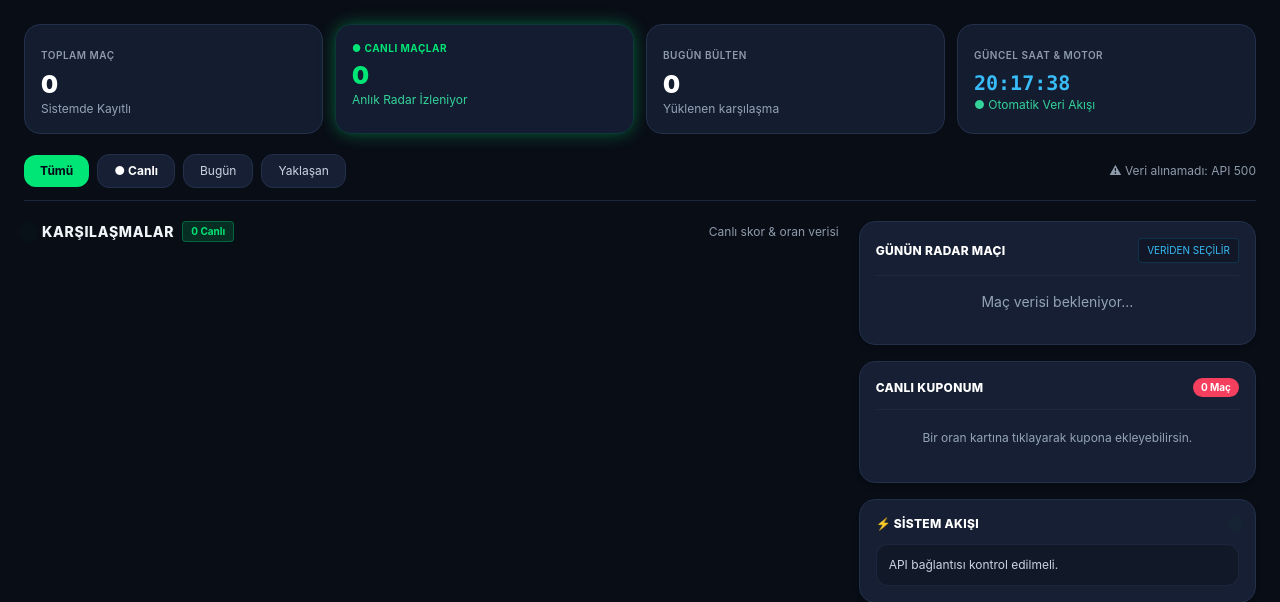
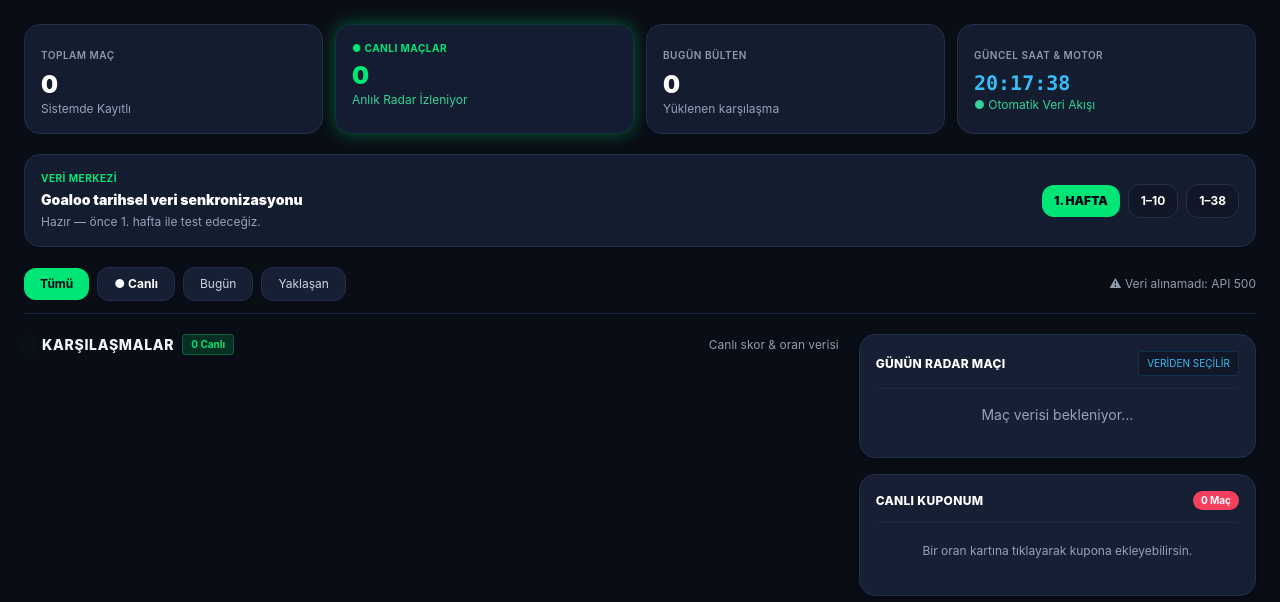
Before and after one commit to brkky1980-afk/betappist, a FastAPI app: page / in a window 1280 px wide. Shown: the part 84-686 px from the top of the page. Run offline with FastAPI, Linux system fonts and the light colour scheme; data that the repository does not hold is empty; parts of the project's set-up code (start-up, migrations or seed data) failed here and were passed over; some libraries are stand-ins or nearby versions.

Commit message:
Add free browser sync controls to dashboard

```diff
--- a/app/templates/index.html
+++ b/app/templates/index.html
@@ -42,6 +42,21 @@ body{background:#090d16}.no-scrollbar::-webkit-scrollbar{display:none}.no-scroll
 <div class="bg-brand-card/90 border border-emerald-900/60 p-4 rounded-2xl shadow-glow-accent"><div class="text-[10px] font-bold text-brand-accent uppercase tracking-wider">● CANLI MAÇLAR</div><div class="text-2xl font-black text-brand-accent mt-1" id="liveCount">0</div><div class="text-xs text-emerald-400">Anlık Radar İzleniyor</div></div>
 <div class="bg-brand-card/90 border border-brand-cardBorder p-4 rounded-2xl"><span class="text-[10px] font-semibold text-brand-textMuted uppercase tracking-wider">BUGÜN BÜLTEN</span><div class="text-2xl font-black text-white mt-1" id="today">0</div><div class="text-xs text-slate-400">Yüklenen karşılaşma</div></div>
 <div class="bg-brand-card/90 border border-brand-cardBorder p-4 rounded-2xl"><span class="text-[10px] font-semibold text-brand-textMuted uppercase tracking-wider">GÜNCEL SAAT & MOTOR</span><div class="text-xl font-black font-mono text-sky-400 mt-1" id="clock">--:--:--</div><div class="text-xs text-emerald-400">● Otomatik Veri Akışı</div></div>
+</section>
+
+<section class="bg-brand-card/90 border border-brand-cardBorder rounded-2xl p-4">
+  <div class="flex flex-col lg:flex-row lg:items-center lg:justify-between gap-3">
+    <div>
+      <div class="text-[10px] font-bold text-brand-accent uppercase tracking-wider">VERİ MERKEZİ</div>
+      <div class="text-sm font-black text-white mt-1">Goaloo tarihsel veri senkronizasyonu</div>
+      <div id="syncStatus" class="text-xs text-slate-400 mt-1">Hazır — önce 1. hafta ile test edeceğiz.</div>
+    </div>
+    <div class="flex flex-wrap items-center gap-2">
+      <button id="sync1" class="px-3 py-2 rounded-xl bg-brand-accent text-slate-950 text-xs font-black">1. HAFTA</button>
+      <button id="sync10" class="px-3 py-2 rounded-xl bg-brand-surface border border-brand-cardBorder text-xs font-bold text-white">1–10</button>
+      <button id="sync38" class="px-3 py-2 rounded-xl bg-brand-surface border border-brand-cardBorder text-xs font-bold text-white">1–38</button>
+    </div>
+  </div>
 </section>
 
 <div class="flex items-center justify-between border-b border-brand-cardBorder/70 pb-3 gap-3">
@@ -89,6 +104,33 @@ function render(){const q=(document.getElementById('search')?.value||'').toLower
 function openMatch(id){const m=all.find(x=>x.id===id);if(!m)return;document.getElementById('detail').innerHTML='<p class="text-[10px] text-brand-accent font-bold tracking-widest">MATCH DETAIL</p><h2 class="text-2xl font-black mt-2">'+esc(m.home_team)+' <span class="text-slate-500">vs</span> '+esc(m.away_team)+'</h2><div class="text-5xl font-black font-mono text-center my-7">'+(m.home_score??'–')+' <i class="text-slate-500 not-italic text-3xl">:</i> '+(m.away_score??'–')+'</div><div class="space-y-1 text-sm"><div class="flex justify-between border-t border-brand-cardBorder py-3 text-slate-400"><span>Başlangıç</span><b class="text-white">'+(m.kickoff_at?new Date(m.kickoff_at).toLocaleString('tr-TR'):'—')+'</b></div><div class="flex justify-between border-t border-brand-cardBorder py-3 text-slate-400"><span>Durum</span><b class="text-white">'+esc(m.status||'scheduled')+'</b></div><div class="flex justify-between border-t border-brand-cardBorder py-3 text-slate-400"><span>Round</span><b class="text-white">'+(m.round??'—')+'</b></div></div>';document.getElementById('modal').classList.remove('hidden');document.getElementById('modal').classList.add('flex')}
 function addCoupon(e,id,label,value){e.stopPropagation();if(!value)return;const m=all.find(x=>x.id===id);coupon=coupon.filter(x=>x.id!==id);coupon.push({id,label,value,match:m.home_team+' - '+m.away_team});renderCoupon()}
 function renderCoupon(){document.getElementById('couponCount').textContent=coupon.length+' Maç';document.getElementById('coupon').innerHTML=coupon.length?coupon.map(x=>'<div class="flex justify-between items-center bg-brand-surface rounded-xl p-2.5 mb-2"><div><b class="text-xs">'+esc(x.match)+'</b><div class="text-[10px] text-slate-400">'+esc(x.label)+'</div></div><b class="font-mono text-brand-accent text-xs">'+x.value.toFixed(2)+'</b></div>').join(''):'Bir oran kartına tıklayarak kupona ekleyebilirsin.'}
+async function startSync(fromRound,toRound){
+  const el=document.getElementById('syncStatus');
+  el.textContent='Senkronizasyon başlatılıyor...';
+  try{
+    const r=await fetch('/api/admin/sync/start?from_round='+fromRound+'&to_round='+toRound,{method:'POST'});
+    const data=await r.json();
+    if(!r.ok) throw Error(data.detail||('API '+r.status));
+    el.textContent='Çalışıyor: Round '+fromRound+'–'+toRound+' • pencereyi açık bırak.';
+    pollSync();
+  }catch(e){el.textContent='⚠ '+e.message}
+}
+async function pollSync(){
+  const el=document.getElementById('syncStatus');
+  try{
+    const r=await fetch('/api/admin/sync/status',{cache:'no-store'}); const s=await r.json();
+    if(s.status==='running'){
+      const ls=s.last_scrape;
+      el.textContent='⏳ Çalışıyor: '+(ls?(ls.items_seen||0)+' maç görüldü, '+(ls.items_saved||0)+' oran kaydı':'veri çekiliyor')+'...';
+      setTimeout(pollSync,3000);
+    }else if(s.status==='success'){
+      el.textContent='✓ Tamamlandı: '+((s.last_scrape&&s.last_scrape.items_seen)||0)+' maç, '+((s.last_scrape&&s.last_scrape.items_saved)||0)+' oran kaydı.';
+      loadMatches();
+    }else if(s.status==='failed'){
+      el.textContent='⚠ Hata: '+(s.error||'bilinmeyen hata');
+    }
+  }catch(e){el.textContent='Durum okunamadı: '+e.message}
+}
 async function loadMatches(){document.getElementById('notice').textContent='Veriler yenileniyor...';try{const r=await fetch('/api/matches',{cache:'no-store'});if(!r.ok)throw Error('API '+r.status);all=await r.json();document.getElementById('total').textContent=all.length;document.getElementById('liveCount').textContent=all.filter(live).length;document.getElementById('today').textContent=all.filter(today).length;document.getElementById('notice').textContent='● Sistem aktif • Son güncelleme '+new Date().toLocaleTimeString('tr-TR');document.getElementById('systemFeed').textContent=all.length?'API aktif • '+all.length+' maç verisi alındı.':'API aktif fakat henüz maç kaydı yok.';render()}catch(e){document.getElementById('notice').textContent='⚠ Veri alınamadı: '+e.message;document.getElementById('systemFeed').textContent='API bağlantısı kontrol edilmeli.'}}
 document.querySelectorAll('.navview').forEach(b=>b.onclick=()=>switchView(b.dataset.view));
 async function switchView(view){
@@ -104,6 +146,9 @@ async function switchView(view){
 }
 async function loadArchive(){const r=await fetch('/api/archive?limit=200',{cache:'no-store'});const rows=await r.json();document.getElementById('archiveStatus').textContent=rows.length+' geçmiş maç';document.getElementById('archiveList').innerHTML=rows.length?rows.map(m=>'<div class="bg-brand-surface rounded-xl p-3 border border-brand-cardBorder flex justify-between"><div><b class="text-sm">'+esc(m.home_team)+' - '+esc(m.away_team)+'</b><div class="text-[10px] text-slate-400 mt-1">'+(m.kickoff_at?new Date(m.kickoff_at).toLocaleDateString('tr-TR'):'—')+' • Round '+(m.round??'—')+'</div></div><strong class="font-mono text-brand-accent">'+(m.home_score??'–')+' : '+(m.away_score??'–')+'</strong></div>').join(''):'<div class="text-slate-400 text-sm">Henüz geçmiş maç verisi yok. Tarihsel senkronizasyon çalıştırılınca burada birikecek.</div>'}
 async function loadSystem(){const r=await fetch('/api/system',{cache:'no-store'});const s=await r.json();document.getElementById('systemStats').innerHTML=[['Maç',s.matches],['Takım',s.teams],['Milli Takım',s.national_teams],['Oran Snapshot',s.odds]].map(x=>'<div class="bg-brand-surface rounded-xl p-4 border border-brand-cardBorder"><span class="text-xs text-slate-400">'+x[0]+'</span><b class="block text-2xl mt-1">'+x[1]+'</b></div>').join('')}
+document.getElementById('sync1').onclick=()=>startSync(1,1);
+document.getElementById('sync10').onclick=()=>startSync(1,10);
+document.getElementById('sync38').onclick=()=>startSync(1,38);
 document.getElementById('refresh').onclick=loadMatches;document.getElementById('search').oninput=render;document.getElementById('close').onclick=()=>document.getElementById('modal').classList.add('hidden');document.getElementById('modal').onclick=e=>{if(e.target.id==='modal')document.getElementById('modal').classList.add('hidden')};document.querySelectorAll('.filter').forEach(b=>b.onclick=()=>{document.querySelectorAll('.filter').forEach(x=>x.className='filter px-4 py-2 rounded-xl text-xs bg-brand-card text-slate-300 border border-brand-cardBorder whitespace-nowrap');b.className='filter px-4 py-2 rounded-xl text-xs font-bold bg-brand-accent text-slate-950 whitespace-nowrap';filter=b.dataset.filter;render()});
 setInterval(()=>document.getElementById('clock').textContent=new Date().toLocaleTimeString('tr-TR'),1000);setInterval(loadMatches,30000);loadMatches();
 </script>
```
